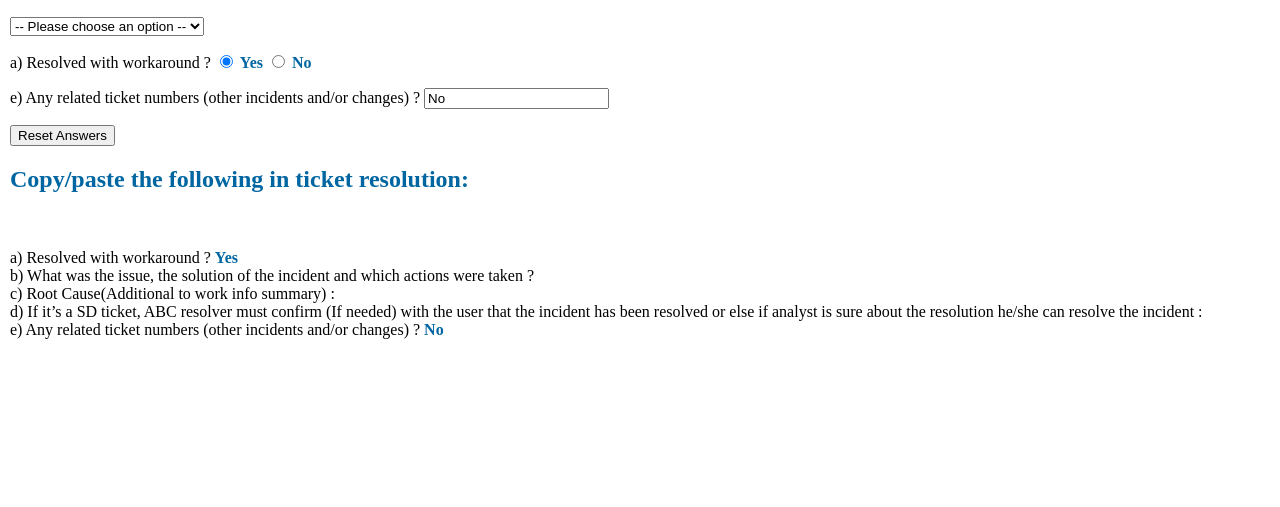
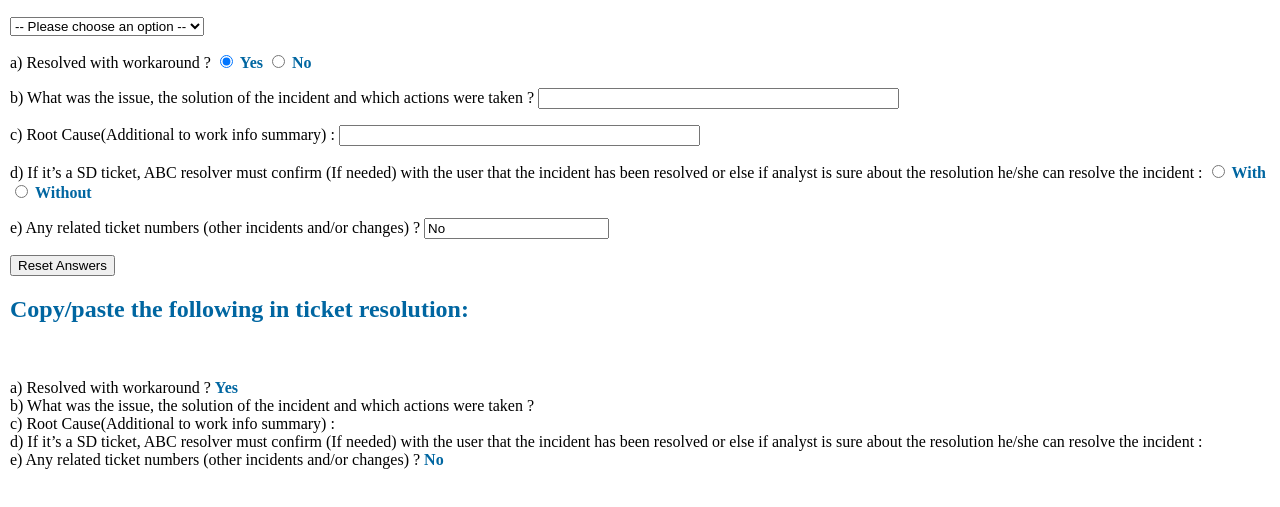
Before and after one commit to bdejean/bdejean.github.io, a plain HTML site: page CCC/CCC.html in a window 1280 px wide. Shown: the part 115-622 px from the top of the page. Drawn offline with nearby package versions, Linux system fonts and the light colour scheme.

Commit message:
Add questions 2, 3 and 4 (b, c and d).

```diff
--- a/CCC/CCC.html
+++ b/CCC/CCC.html
@@ -36,7 +36,23 @@
 					<label for="ccc_1_no" class="answer">No</label>
 				</p>
 
+				<p>
+					{{ ccc_2_question }}
+					<input id="ccc_2_answer_text" name="ccc_2_answer" minlength="4" size="42" v-model="ccc_2_answer" required>
+				</p>
 
+				<p>
+					{{ ccc_3_question }}
+					<input id="ccc_3_answer_text" name="ccc_3_answer" minlength="4" size="42" v-model="ccc_3_answer" required>
+				</p>
+
+				<p>
+					{{ ccc_4_question }}
+					<input type="radio" id="ccc_4_yes" value="With" name="ccc_4" v-model="ccc_4_answer">
+					<label for="ccc_4_yes" class="answer">With</label>
+					<input type="radio" id="ccc_1_no"  value="Without"  name="ccc_4" v-model="ccc_4_answer">
+					<label for="ccc_4_no" class="answer">Without</label>
+				</p>
 
 				<p>
 					{{ ccc_5_question }}
```
